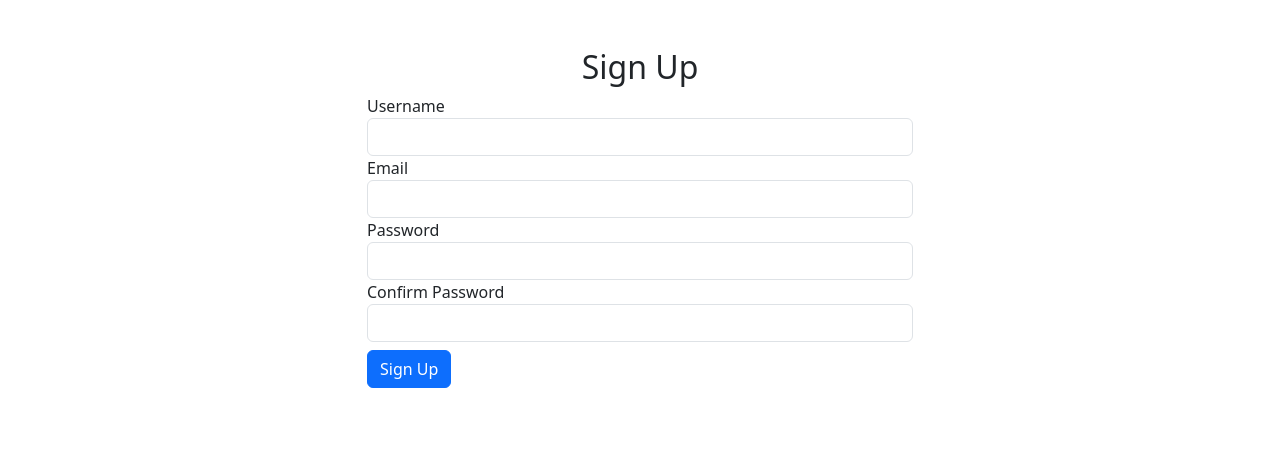
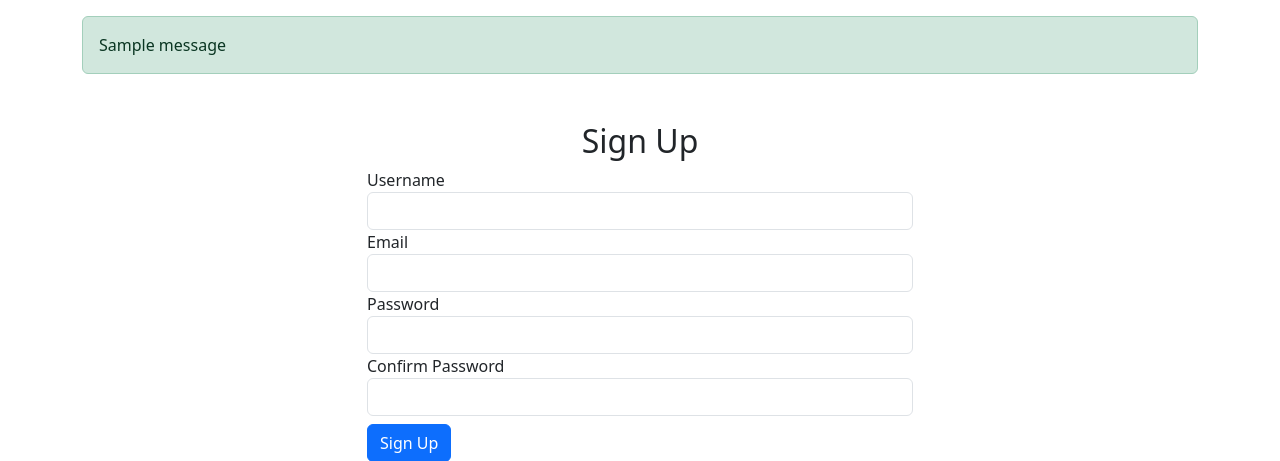
Before and after one commit to shyammourya2907/catalyst, a Django app: page /accounts/signup/ in a window 1280 px wide. Shown: the top 461 px of the page. Run offline with Django 5.2, Linux system fonts and the light colour scheme; tables that the repository leaves empty hold one stand-in row (values such as "Sample post"); one stand-in notice (Sample message) is shown; parts of the project's set-up code (start-up, migrations or seed data) failed here and were passed over.

Commit message:
modified changes

```diff
--- a/excel_upload/views.py
+++ b/excel_upload/views.py
@@ -102,7 +102,7 @@ def process_csv(csv_file_path, csv_file_name):
         data = pd.read_csv(csv_file_path)
 
         # for _, row in data.iterrows():
-        for _, row in data.iloc[:4000].iterrows():
+        for _, row in data.iterrows():
             Company.objects.create(
                 name=row['name'],
                 domain=row['domain'],
--- a/templates/account/signup.html
+++ b/templates/account/signup.html
@@ -7,6 +7,20 @@
     <link href="https://cdn.jsdelivr.net/npm/bootstrap@5.3.3/dist/css/bootstrap.min.css" rel="stylesheet" integrity="sha384-QWTKZyjpPEjISv5WaRU9OFeRpok6YctnYmDr5pNlyT2bRjXh0JMhjY6hW+ALEwIH" crossorigin="anonymous">
 </head>
 <body>
+
+<div class="container">
+    {% if messages %}
+    <div class="mt-3">
+        {% for message in messages %}
+            <div class="alert alert-{{ message.tags }}">{{ message }}</div>
+        {% endfor %}
+    </div>
+    {% endif %}
+
+    {% block content %}
+    {% endblock %}
+</div>
+
 <div class="container mt-5">
     <div class="row justify-content-center">
         <div class="col-md-6">
```
Also changed, not shown: templates/account/login.html (+12 -0 lines).
